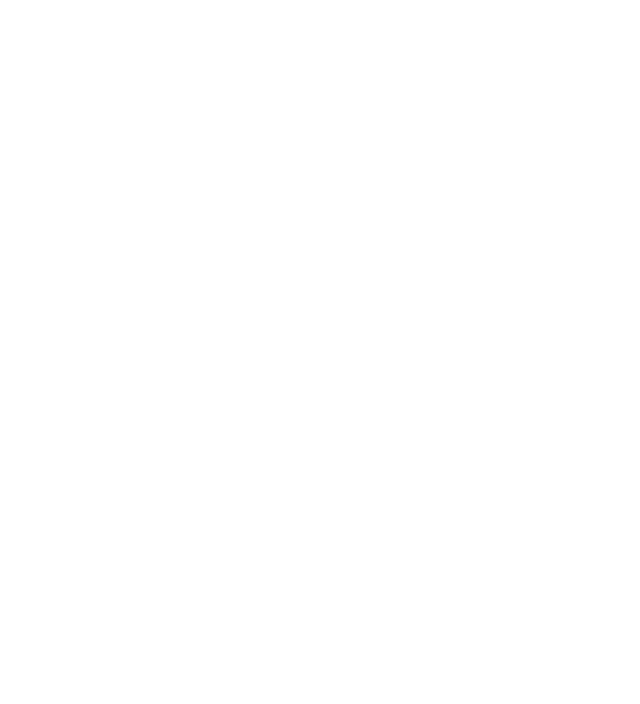
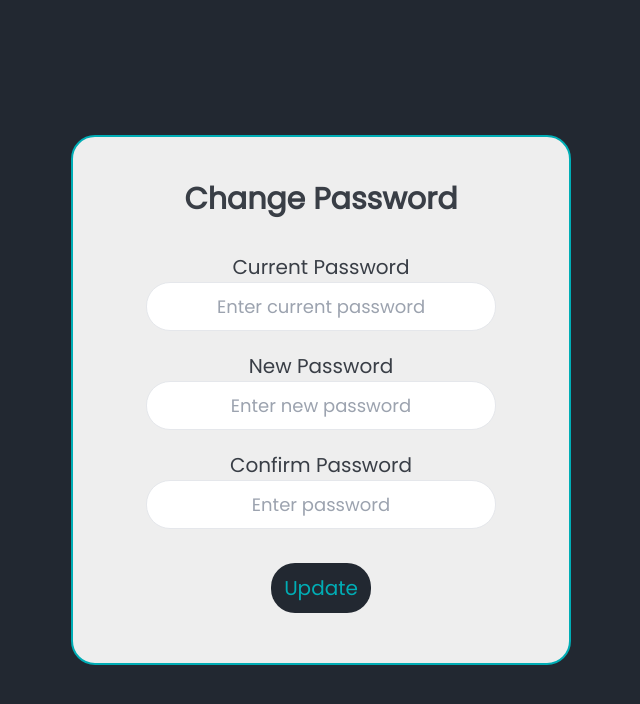
Before and after one commit to JAYAKANTHARUN/User_Authenticator, a React (Create React App) app in the folder client/: page /changepassword in a window 1280 px wide. Before the commit this address had no page. Shown: the top 704 px of the page, without its empty margins (319-959 px from the left). Built offline with nearby package versions, Linux system fonts and the light colour scheme; sample sign-in values are in the browser's storage.

Commit message:
Added change password option

```diff
--- a/client/src/App.js
+++ b/client/src/App.js
@@ -7,6 +7,7 @@ import PrivateIn from './components/PrivateIn';
 import PrivateOut from './components/PrivateOut';
 import UpdateProfile from './components/UpdateProfile';
 import Landing from './components/Landing';
+import ChangePassword from './components/ChangePassword';
 
 import { BrowserRouter , Routes , Route } from 'react-router-dom'
 
@@ -18,6 +19,7 @@ function App() {
         <Route element={<PrivateIn />}>
           <Route path='/home' element={<Home/>} />
           <Route path='/updateprofile' element={<UpdateProfile/>} />
+          <Route path='/changepassword' element={<ChangePassword/>} />
         </Route>
         <Route element={<PrivateOut />}>
           <Route path='/login' element={<LogIn/>} />
--- /dev/null
+++ b/client/src/components/ChangePassword.jsx
@@ -0,0 +1,53 @@
+import React, { useEffect, useState } from 'react'
+import { useNavigate } from 'react-router-dom'
+
+const ChangePassword = () => {
+
+    const navigate = useNavigate()
+
+    const [oldpassword, setoldpassword] = useState('')
+    const [newpassword, setnewpassword] = useState('')
+    const [confirmpassword, setconfirmpassword] = useState('')
+    const [email,setemail] = useState('')
+
+    const handlepasswordupdate = async () => {
+        let result = await fetch('http://127.0.0.1:4000/changepassword', {
+            method: 'POST',
+            headers: {
+                'Content-Type': 'application/json',
+            },
+            body: JSON.stringify({ email, oldpassword, newpassword, confirmpassword }),
+        })
+        result = await result.json()
+        if (result.result.command === 'UPDATE') {
+            localStorage.clear()
+            localStorage.setItem("user", email)
+            navigate('/home')
+        }
+        else {
+            alert(result.result)
+        }
+    }
+
+    useEffect(()=>{
+        const lsemail = localStorage.getItem("user")
+        setemail(lsemail)
+    },[])
+
+return (
+    <div className='flex justify-center items-center h-[100vh] color4bg '>
+        <div className='color1bg border-[2px] border-[#00ADB5] rounded-3xl sm:p-[40px] p-[20px] text-center sm:w-[500px] w-[290px]'>
+            <h1 className='color3 font-poppins text-[30px] font-bold mb-[30px]'>Change Password</h1>
+            <h1 className='color3 font-poppins text-[20px] mt-[20px] '>Current Password</h1>
+            <input className='focus:ring-[1px] focus:ring-[#00ADB5] outline-none font-poppins text-center text-[18px] border-[1px] p-[10px] sm:w-[350px] w-[250px] rounded-3xl ' value={oldpassword} onChange={(e) => { setoldpassword(e.target.value) }} type="password" placeholder='Enter current password' />
+            <h1 className='color3 font-poppins text-[20px] mt-[20px] '>New Password</h1>
+            <input className='focus:ring-[1px] focus:ring-[#00ADB5] outline-none font-poppins text-center text-[18px] border-[1px] p-[10px] sm:w-[350px] w-[250px] rounded-3xl ' value={newpassword} onChange={(e) => { setnewpassword(e.target.value) }} type="password" placeholder='Enter new password' /><br />
+            <h1 className='color3 font-poppins text-[20px] mt-[20px] '>Confirm Password</h1>
+            <input className='focus:ring-[1px] focus:ring-[#00ADB5] outline-none font-poppins text-center text-[18px] border-[1px] p-[10px] sm:w-[350px] w-[250px] rounded-3xl ' value={confirmpassword} onChange={(e) => { setconfirmpassword(e.target.value) }} type="password" placeholder='Enter password' /><br /><br />
+            <button className='text-[#FFF5E0] font-poppins sm:text-[20px] text-[18px] color4bg color2 transition-all duration-100 ease-in-out hover:scale-105 hover:color3bg w-[100px] py-[10px] rounded-3xl my-[10px] ' onClick={handlepasswordupdate}>Update</button>
+        </div>
+    </div>
+)
+}
+
+export default ChangePassword
--- a/client/src/components/Home.jsx
+++ b/client/src/components/Home.jsx
@@ -31,6 +31,9 @@ const Home = () => {
 
     const handleupdateprofile = () => {
         navigate('/updateprofile')
+    }
+    const handlechangepassword = () => {
+        navigate('/changepassword')
     }
 
     useEffect(() => {
@@ -69,7 +72,7 @@ const Home = () => {
                 </div>
                 <div>
                     <button onClick={handleupdateprofile} className='sm:text-[18px] text-[15px] border-[1px] color4bg color2 rounded-3xl sm:py-[10px] py-[8px] sm:px-[20px] px-[10px] sm:mx-[30px] mx-[10px] my-[20px]  hover:color3bg hover:scale-105 transition-all duration-300 ease-in-out '>Update Profile</button>
-                    <button className='sm:text-[18px] text-[15px] border-[1px] color4bg color2 rounded-3xl sm:py-[10px] py-[8px] sm:px-[20px] px-[10px] sm:mx-[30px] mx-[10px] my-[20px]  hover:color3bg hover:scale-105 transition-all duration-300 ease-in-out '>Change Password</button>
+                    <button onClick={handlechangepassword} className='sm:text-[18px] text-[15px] border-[1px] color4bg color2 rounded-3xl sm:py-[10px] py-[8px] sm:px-[20px] px-[10px] sm:mx-[30px] mx-[10px] my-[20px]  hover:color3bg hover:scale-105 transition-all duration-300 ease-in-out '>Change Password</button>
                 </div>
                 <button className='sm:text-[18px] text-[16px] border-[1px] color4bg color2 rounded-3xl sm:py-[10px] py-[8px] sm:px-[20px] px-[12px] sm:mx-[30px] mx-[10px] hover:color3bg hover:scale-105 transition-all duration-300 ease-in-out ' onClick={handlelogout}>Logout</button>
             </div>
```
Also changed, not shown: 1 other file (tests, documents, lock files or other folders).
